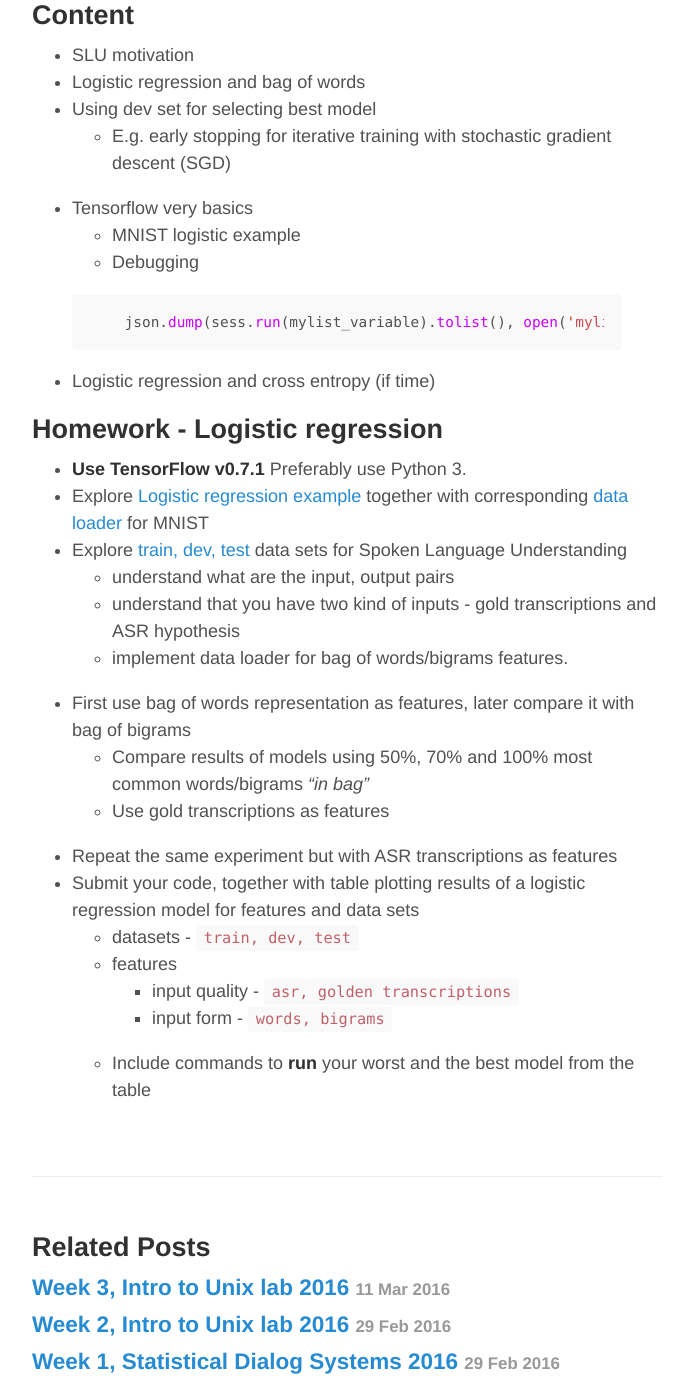
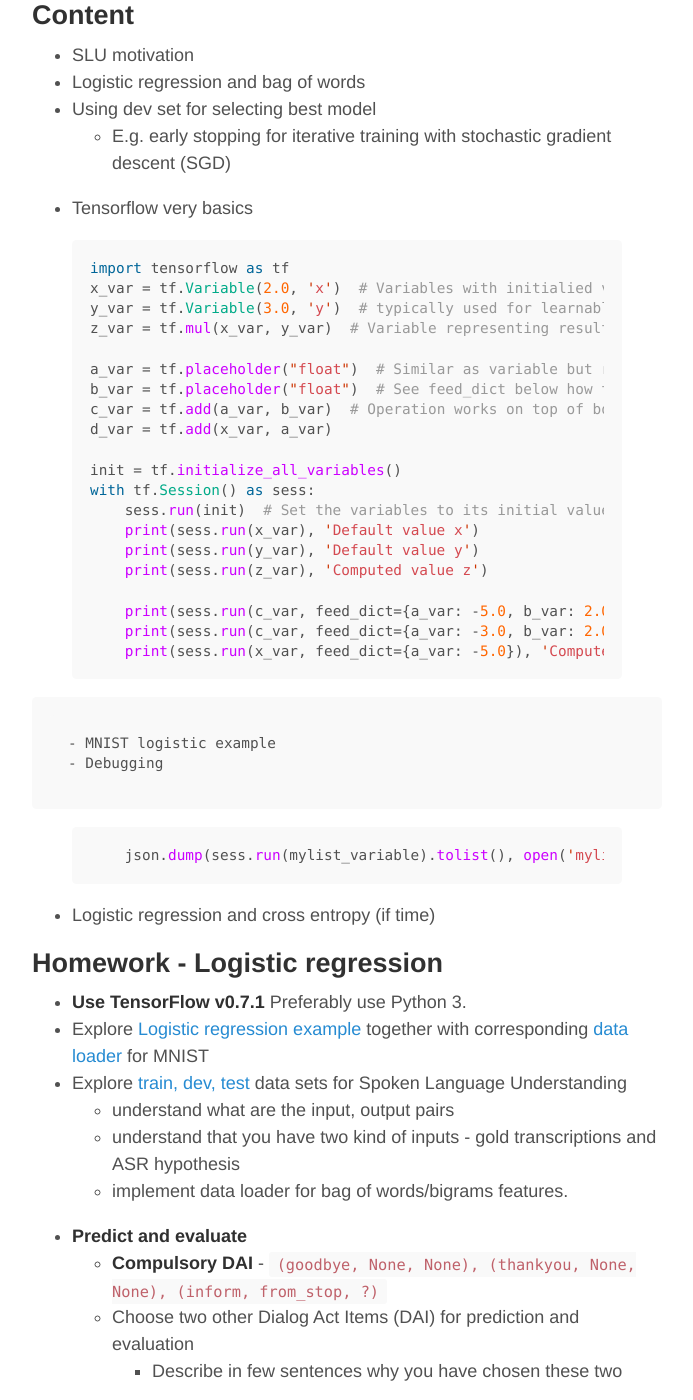
Before and after one commit to oplatek/oplatek.github.io, a Jekyll site: the page built from _posts/2016-03-16-sds-lab-2.md, in a window 1280 px wide and 1400 px high, scrolled down 237 px. Shown: the whole window, without its empty margins (293-986 px from the left). Built offline with Jekyll 4.4.1, drawn with Linux system fonts in a browser that asks for light colours; some of the changed text lies outside the part shown.

Commit message:
simple tf session

```diff
--- a/_posts/2016-03-16-sds-lab-2.md
+++ b/_posts/2016-03-16-sds-lab-2.md
@@ -12,6 +12,28 @@ tags: Mff, School, Labs, SDS, dialog systems
 - Using dev set for selecting best model
     - E.g. early stopping for iterative training with stochastic gradient descent (SGD)
 - Tensorflow very basics
+{% highlight python %}
+import tensorflow as tf
+x_var = tf.Variable(2.0, 'x')  # Variables with initialied values
+y_var = tf.Variable(3.0, 'y')  # typically used for learnable parameteters of models.
+z_var = tf.mul(x_var, y_var)  # Variable representing result of the operation
+
+a_var = tf.placeholder("float")  # Similar as variable but representing values feed as input.
+b_var = tf.placeholder("float")  # See feed_dict below how the input values can be changed.
+c_var = tf.add(a_var, b_var)  # Operation works on top of both Variables and Placeholders.
+d_var = tf.add(x_var, a_var)
+
+init = tf.initialize_all_variables()
+with tf.Session() as sess:
+    sess.run(init)  # Set the variables to its initial value
+    print(sess.run(x_var), 'Default value x')
+    print(sess.run(y_var), 'Default value y')
+    print(sess.run(z_var), 'Computed value z')
+
+    print(sess.run(c_var, feed_dict={a_var: -5.0, b_var: 2.0}), 'Computed value c1')
+    print(sess.run(c_var, feed_dict={a_var: -3.0, b_var: 2.0}), 'Computed value c2')
+    print(sess.run(x_var, feed_dict={a_var: -5.0}), 'Computed value x')
+{% endhighlight %}
     - MNIST logistic example
     - Debugging
 {% highlight python %}
@@ -28,13 +50,19 @@ tags: Mff, School, Labs, SDS, dialog systems
     - understand what are the input, output pairs
     - understand that you have two kind of inputs - gold transcriptions and ASR hypothesis
     - implement data loader for bag of words/bigrams features.
+- **Predict and evaluate**
+    - **Compulsory DAI** - ``(goodbye, None, None), (thankyou, None, None), (inform, from_stop, ?)``
+    - Choose two other Dialog Act Items (DAI) for prediction and evaluation
+        - Describe in few sentences why you have chosen these two
 - First use bag of words representation as features, later compare it with bag of bigrams
     - Compare results of models using 50%, 70% and 100% most common words/bigrams *"in bag"*
     - Use gold transcriptions as features
 - Repeat the same experiment but with ASR transcriptions as features
-- Submit your code, together with table plotting results of a logistic regression model for features and data sets
+- Submit your code
+    - Include commands to **run** your best models for compulsory
+- Together with table plotting results of a logistic regression model
+    - prediction models for three compulsory DAI and two DAI according your taste
     - datasets - `train, dev, test`
     - features
         - input quality - `asr, golden transcriptions`
         - input form - `words, bigrams`
-    - Include commands to **run** your worst and the best model from the table
```
